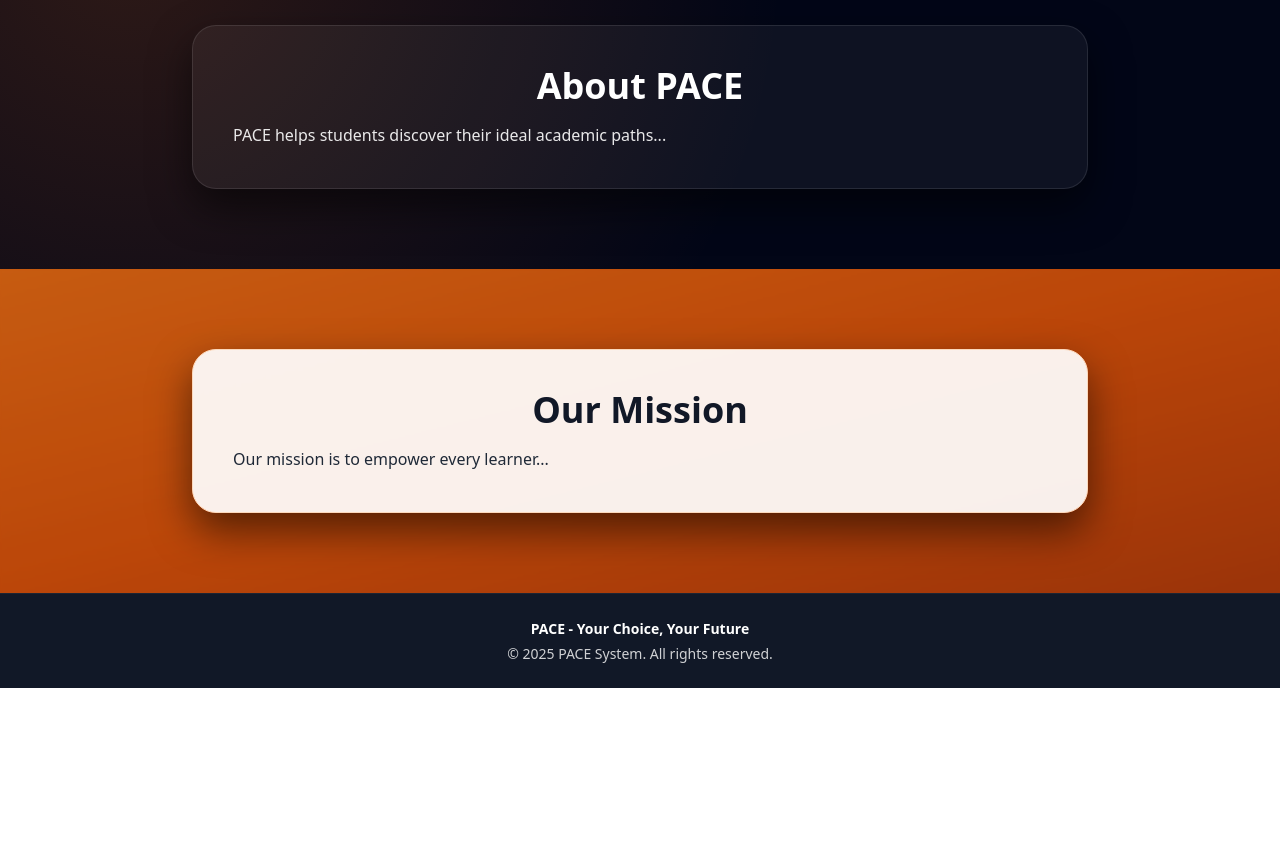
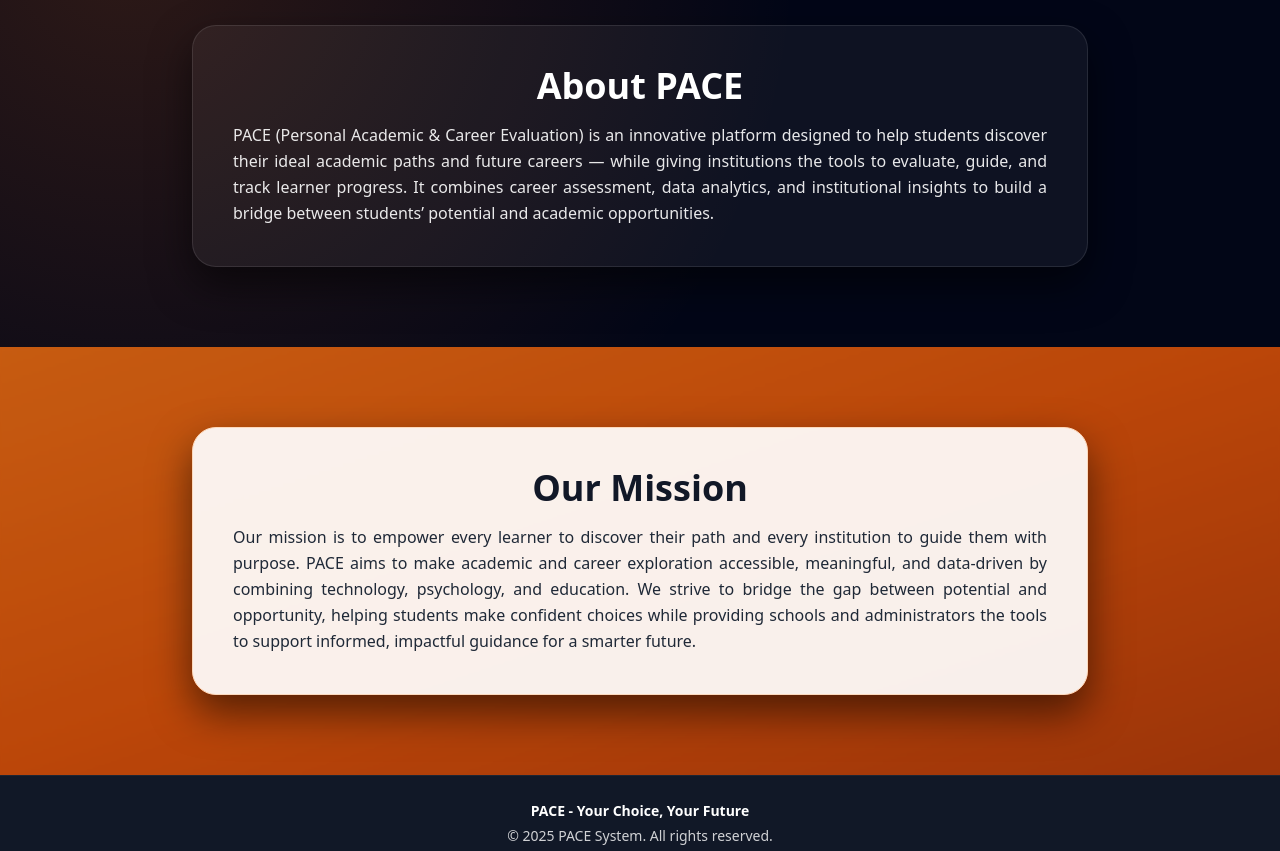
Before and after one commit to MarkDenver01/pace_app, a React (Vite) app: page / in a window 1280 px wide. Shown: the part 1680-2531 px from the top of the page. Before the commit the page ends 2368 px from the top, so only its background shows below. Built offline with nearby package versions, Linux system fonts and the light colour scheme.

Commit message:
update landing page

```diff
--- a/src/page/landing_page/LandingPage.tsx
+++ b/src/page/landing_page/LandingPage.tsx
@@ -250,7 +250,8 @@ const PaceLandingPage: FC = () => {
             About PACE
           </h2>
           <p className="mt-4 text-[14px] md:text-[16px] leading-relaxed text-white/90 text-justify">
-            PACE helps students discover their ideal academic paths...
+            PACE (Personal Academic & Career Evaluation) is an innovative platform designed to help students discover their ideal academic paths and future careers — while giving institutions the tools to evaluate, guide, and track learner progress.
+            It combines career assessment, data analytics, and institutional insights to build a bridge between students’ potential and academic opportunities.
           </p>
         </div>
       </section>
@@ -270,7 +271,8 @@ const PaceLandingPage: FC = () => {
             Our Mission
           </h2>
           <p className="mt-4 text-[14px] md:text-[16px] leading-relaxed text-gray-800 text-justify">
-            Our mission is to empower every learner...
+            Our mission is to empower every learner to discover their path and every institution to guide them with purpose.
+            PACE aims to make academic and career exploration accessible, meaningful, and data-driven by combining technology, psychology, and education. We strive to bridge the gap between potential and opportunity, helping students make confident choices while providing schools and administrators the tools to support informed, impactful guidance for a smarter future.
           </p>
         </div>
       </section>
```
